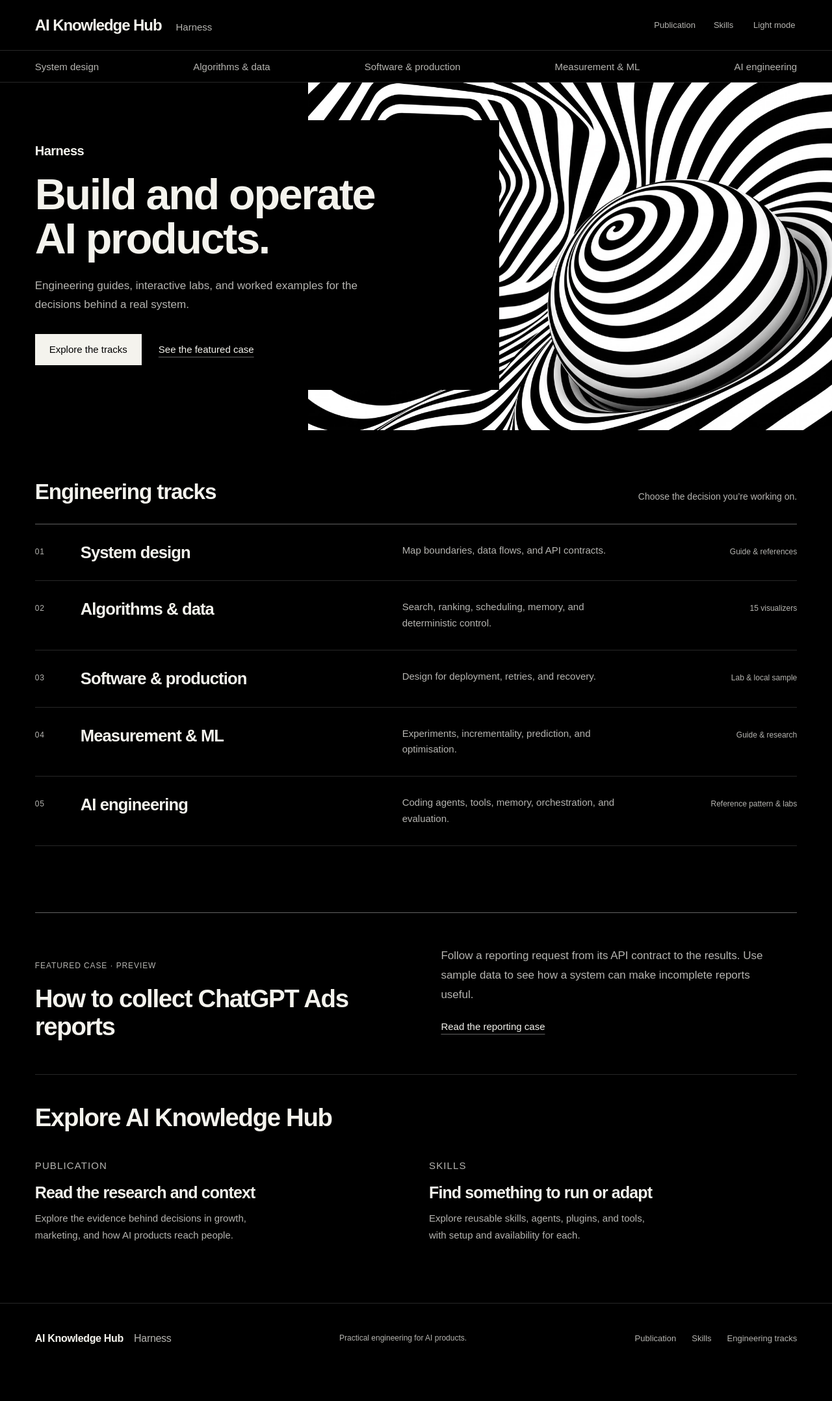
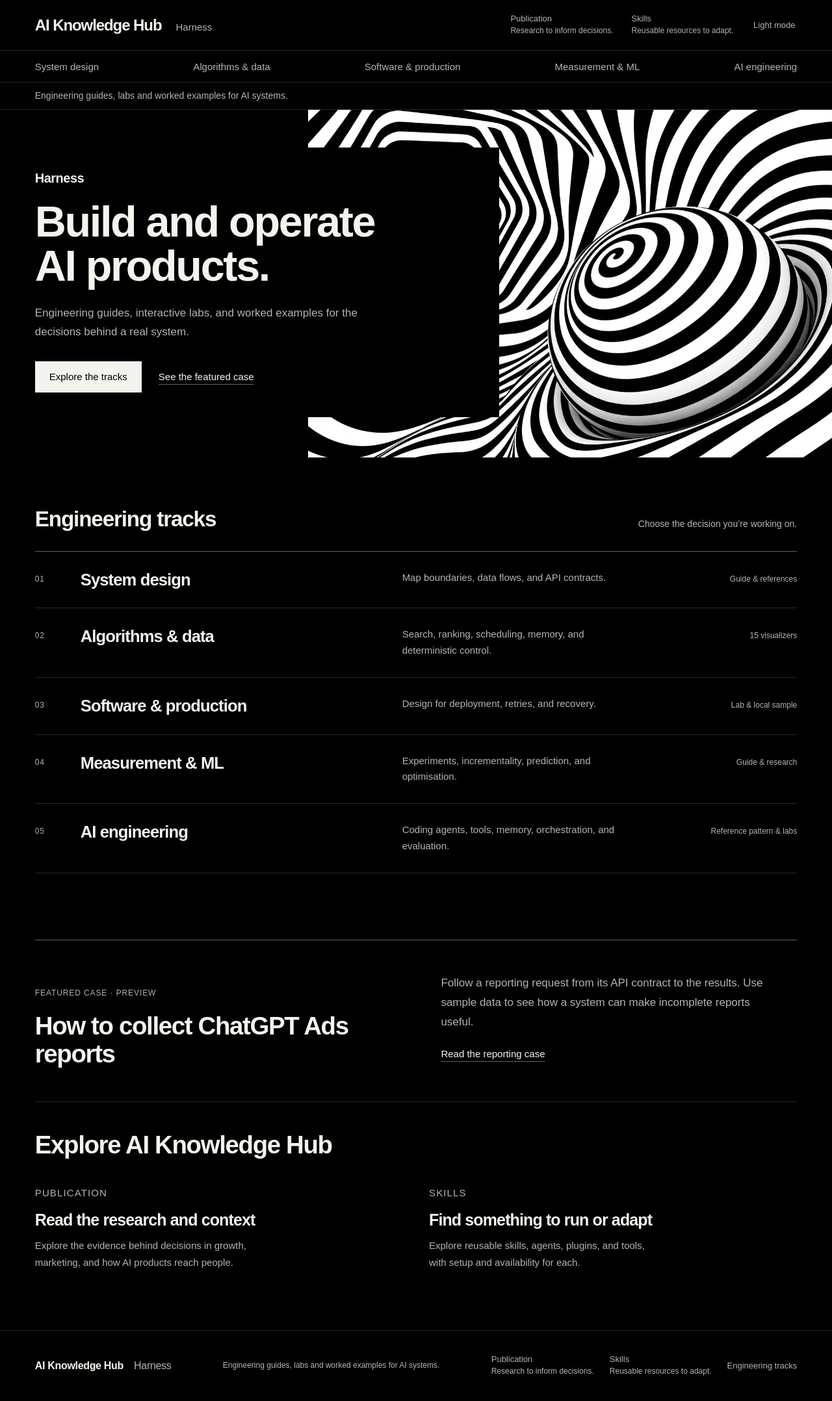
Before and after one commit to ai-knowledge-hub/ai-harness-lab, an Astro site: page / in a window 1280 px wide. Shown: the whole page at 65% size. Before the commit the page ends 2114 px from the top, so only its background shows below. Built offline with nearby package versions, Linux system fonts and the light colour scheme; Astro itself is replaced by a stand-in of ours.

Commit message:
Clarify Harness identity and companion-site roles

```diff
--- /dev/null
+++ b/src/components/FamilyLinks.astro
@@ -0,0 +1,9 @@
+---
+import { familySites } from "../content/site";
+---
+{familySites.map((companion) => (
+  <a class="family-link" href={companion.href}>
+    <span>{companion.name}</span>
+    <span class="family-link-purpose">{companion.purpose}</span>
+  </a>
+))}
--- a/src/components/Footer.astro
+++ b/src/components/Footer.astro
@@ -1,12 +1,12 @@
 ---
 import { site } from "../content/site";
+import FamilyLinks from "./FamilyLinks.astro";
 ---
 <footer class="site-footer">
   <a class="footer-brand" href="/">AI Knowledge Hub <span>Harness</span></a>
-  <p>Practical engineering for AI products.</p>
+  <p>{site.descriptor}</p>
   <nav aria-label="Footer">
-    <a href={site.publication}>Publication</a>
-    <a href={site.skills}>Skills</a>
+    <FamilyLinks />
     <a href="/#tracks">Engineering tracks</a>
   </nav>
 </footer>
--- a/src/components/Header.astro
+++ b/src/components/Header.astro
@@ -1,6 +1,7 @@
 ---
 import { site } from "../content/site";
 import TrackNavigation from "./TrackNavigation.astro";
+import FamilyLinks from "./FamilyLinks.astro";
 interface Props { pathname: string }
 const { pathname } = Astro.props;
 ---
@@ -12,15 +13,15 @@ const { pathname } = Astro.props;
     </a>
     <div class="header-actions">
       <nav class="family-navigation" aria-label="AI Knowledge Hub">
-        <a href={site.publication}>Publication</a><a href={site.skills}>Skills</a>
+        <FamilyLinks />
       </nav>
       <button type="button" class="theme-toggle" aria-label="Switch to light mode">Light mode</button>
       <details class="mobile-navigation">
         <summary>Tracks</summary>
         <div class="mobile-menu">
           <TrackNavigation pathname={pathname} />
-          <nav aria-label="Companion sites">
-            <a href={site.publication}>Publication</a><a href={site.skills}>Skills</a>
+          <nav class="companion-navigation" aria-label="Companion sites">
+            <FamilyLinks />
           </nav>
         </div>
       </details>
--- a/src/content/site.js
+++ b/src/content/site.js
@@ -2,11 +2,31 @@ export const site = {
   origin: "https://harness.ai-knowledge-hub.org",
   name: "Harness",
   family: "AI Knowledge Hub",
+  descriptor: "Engineering guides, labs and worked examples for AI systems.",
   description:
     "Practical engineering for building, operating, and evaluating AI products. Explore five tracks, reusable guides, and worked examples.",
   publication: "https://ai-knowledge-hub.org",
   skills: "https://skills.ai-knowledge-hub.org",
 };
+
+// Shared orientation uses the existing canonical destinations. Homepage detail
+// and concise shell copy describe the same roles without a second URL list.
+export const familySites = [
+  {
+    name: "Publication",
+    href: site.publication,
+    purpose: "Research to inform decisions.",
+    title: "Read the research and context",
+    description: "Explore the evidence behind decisions in growth, marketing, and how AI products reach people.",
+  },
+  {
+    name: "Skills",
+    href: site.skills,
+    purpose: "Reusable resources to adapt.",
+    title: "Find something to run or adapt",
+    description: "Explore reusable skills, agents, plugins, and tools, with setup and availability for each.",
+  },
+];
 export const labPath = "/learn/algorithms/visualizers";
 export const controlPath = "/learn/ai-engineering/control-plane";
 export const articleUrl = (slug) => `${site.publication}/library/${slug}/`;
--- a/src/layouts/SiteLayout.astro
+++ b/src/layouts/SiteLayout.astro
@@ -2,6 +2,7 @@
 import Header from "../components/Header.astro";
 import Footer from "../components/Footer.astro";
 import { getPageMetadata } from "../content/page-metadata";
+import { site } from "../content/site";
 import "../../styles.css";
 interface Props { path: string; redirectTo?: string; noindex?: boolean }
 const { path, redirectTo, noindex } = Astro.props;
@@ -33,6 +34,7 @@ const metadata = getPageMetadata(path);
   </head>
   <body>
     <Header pathname={path} />
+    <aside class="site-descriptor" aria-label="About Harness"><p>{site.descriptor}</p></aside>
     <slot />
     <Footer />
     <script>import "../scripts/shell";</script>
--- a/src/views/HomePage.jsx
+++ b/src/views/HomePage.jsx
@@ -2,7 +2,7 @@ import { Link } from "react-router-dom";
 import { algorithms } from "../visualizers/algorithms-data";
 import { resolveDiscoveryLink } from "../content/discovery";
 import { learningContent } from "../content/learning";
-import { site, tracks, trackPath } from "../content/site";
+import { familySites, tracks, trackPath } from "../content/site";
 
 export function HomePage() {
   const featuredCase = resolveDiscoveryLink(learningContent, learningContent.discovery.featuredCase);
@@ -71,16 +71,13 @@ export function HomePage() {
         <section className="family-section" aria-labelledby="family-title">
           <h2 id="family-title">Explore AI Knowledge Hub</h2>
           <div className="family-grid">
-            <a href={site.publication}>
-              <p className="resource-kind">Publication</p>
-              <h3>Read the research and context</h3>
-              <p>Explore the evidence behind decisions in growth, marketing, and how AI products reach people.</p>
-            </a>
-            <a href={site.skills}>
-              <p className="resource-kind">Skills</p>
-              <h3>Find something to run or adapt</h3>
-              <p>Explore reusable skills, agents, plugins, and tools, with setup and availability for each.</p>
-            </a>
+            {familySites.map((companion) => (
+              <a href={companion.href} key={companion.name}>
+                <p className="resource-kind">{companion.name}</p>
+                <h3>{companion.title}</h3>
+                <p>{companion.description}</p>
+              </a>
+            ))}
           </div>
         </section>
       </div>
--- a/styles.css
+++ b/styles.css
@@ -207,6 +207,14 @@ pre {
   z-index: 20;
   background: var(--bg);
 }
+.site-descriptor {
+  padding: 10px var(--gutter);
+  border-bottom: 1px solid var(--line);
+}
+.site-descriptor p {
+  font-size: 14px;
+  line-height: 1.5;
+}
 .masthead-row {
   min-height: 78px;
   padding: 16px var(--gutter);
@@ -251,6 +259,20 @@ pre {
 }
 .family-navigation a:hover {
   color: var(--text);
+}
+.family-navigation a.family-link,
+.mobile-menu > nav a.family-link,
+.site-footer nav a.family-link {
+  flex-direction: column;
+  align-items: flex-start;
+  justify-content: center;
+  gap: 3px;
+  max-inline-size: 24ch;
+}
+.family-link-purpose {
+  font-size: 12px;
+  line-height: 1.4;
+  color: var(--muted);
 }
 .theme-toggle {
   border: 0;
@@ -997,6 +1019,8 @@ pre {
     background: var(--bg);
     border-bottom: 1px solid var(--line-strong);
     box-shadow: 0 16px 28px #0002;
+    max-block-size: calc(100dvh - var(--header-height));
+    overflow-y: auto;
   }
   .mobile-menu .track-navigation {
     display: grid;
@@ -1015,6 +1039,10 @@ pre {
     display: flex;
     gap: 24px;
     margin-top: 12px;
+  }
+  .mobile-menu .companion-navigation {
+    display: grid;
+    grid-template-columns: repeat(2, minmax(0, 1fr));
   }
   .mobile-menu > nav a {
     display: inline-flex;
```
Also changed, not shown: tests/e2e/discovery.spec.js (+9 -0 lines), tests/e2e/smoke.spec.js (+19 -0 lines), tests/support/shell-orientation.js (added, +31 -0 lines), README.md.
